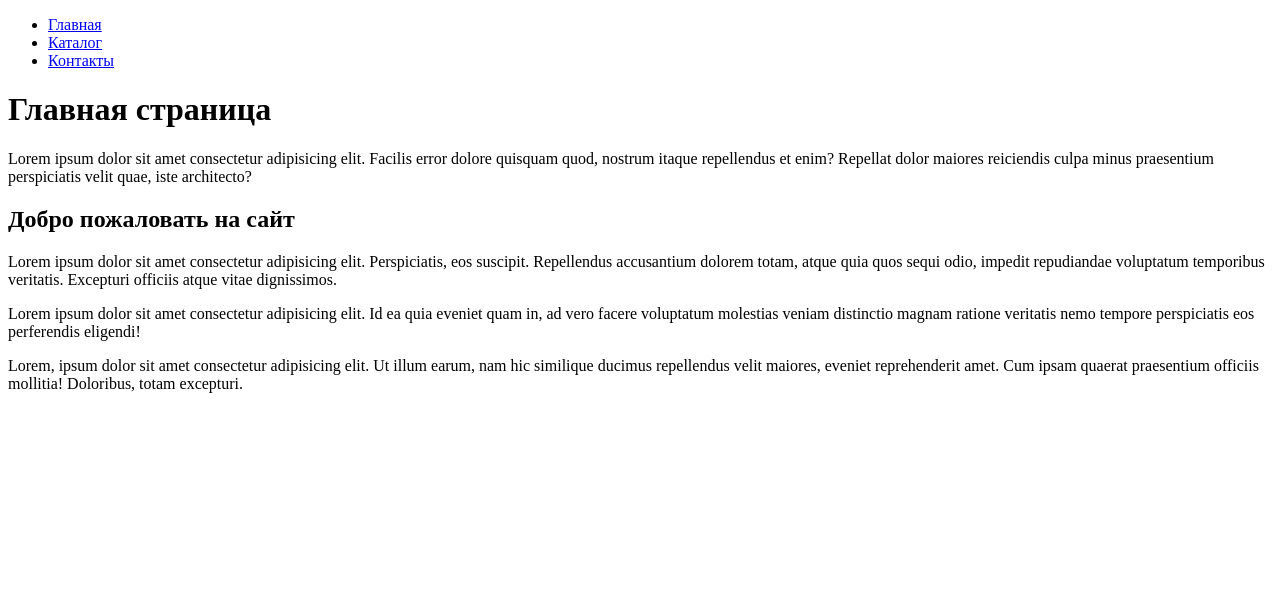
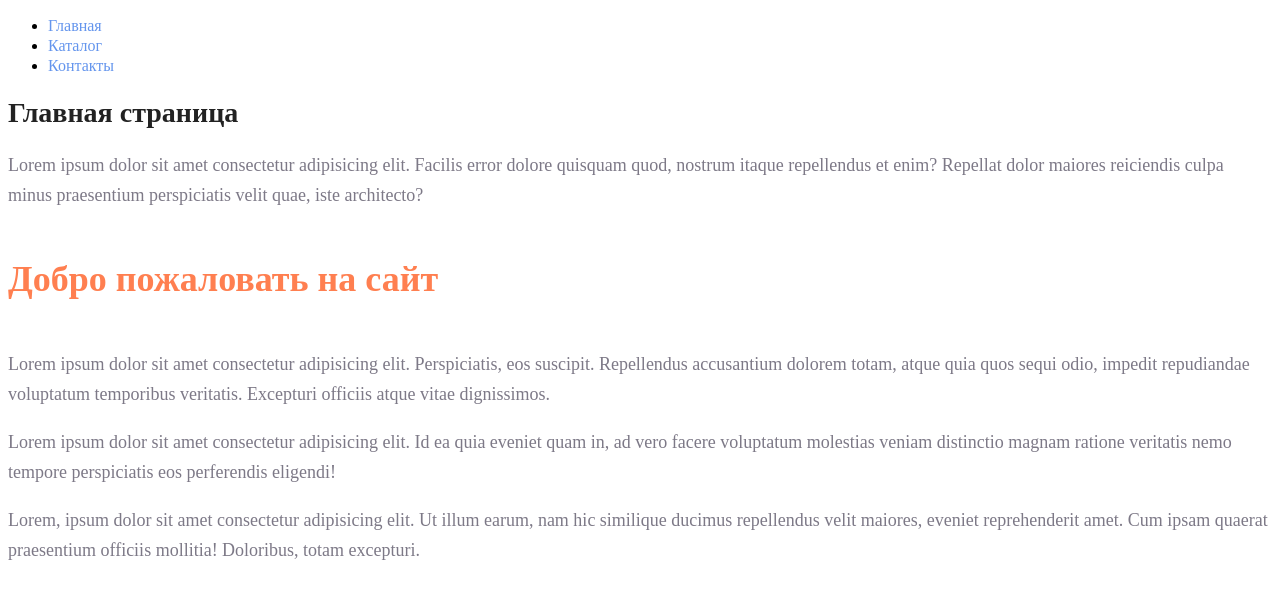
Before and after one commit to tim24ktk/gb_html_css, a plain HTML site: page index.html in a window 1280 px wide. Drawn offline with Linux system fonts and the light colour scheme.

Commit message:
second homework

```diff
--- a/index.html
+++ b/index.html
@@ -5,26 +5,27 @@
     <meta charset="UTF-8">
     <meta name="viewport" content="width=device-width, initial-scale=1.0">
     <title>Главная</title>
+    <link rel="stylesheet" href="style.css">
 </head>
 
   <body>
     <ul>
       <li>
-        <a href="#">Главная</a>
+        <a class="main-menu" href="#">Главная</a>
       </li>
       <li>
-        <a href="./catalog/catalog.html">Каталог</a>
+        <a class="main-menu" href="./catalog/catalog.html">Каталог</a>
       </li>
       <li>
-        <a href="#">Контакты</a>
+        <a class="main-menu" href="#">Контакты</a>
       </li>
     </ul>
-    <h1>Главная страница</h1>
-    <p>Lorem ipsum dolor sit amet consectetur adipisicing elit. Facilis error dolore quisquam quod, nostrum itaque repellendus et enim? Repellat dolor maiores reiciendis culpa minus praesentium perspiciatis velit quae, iste architecto?</p>
-    <h2>Добро пожаловать на сайт</h2>
-    <p>Lorem ipsum dolor sit amet consectetur adipisicing elit. Perspiciatis, eos suscipit. Repellendus accusantium dolorem totam, atque quia quos sequi odio, impedit repudiandae voluptatum temporibus veritatis. Excepturi officiis atque vitae dignissimos.</p>
-    <p>Lorem ipsum dolor sit amet consectetur adipisicing elit. Id ea quia eveniet quam in, ad vero facere voluptatum molestias veniam distinctio magnam ratione veritatis nemo tempore perspiciatis eos perferendis eligendi!</p>
-    <p>Lorem, ipsum dolor sit amet consectetur adipisicing elit. Ut illum earum, nam hic similique ducimus repellendus velit maiores, eveniet reprehenderit amet. Cum ipsam quaerat praesentium officiis mollitia! Doloribus, totam excepturi.</p>
+    <h1 class="title">Главная страница</h1>
+    <p class="paragraph">Lorem ipsum dolor sit amet consectetur adipisicing elit. Facilis error dolore quisquam quod, nostrum itaque repellendus et enim? Repellat dolor maiores reiciendis culpa minus praesentium perspiciatis velit quae, iste architecto?</p>
+    <h2 class="header">Добро пожаловать на сайт</h2>
+    <p class="paragraph">Lorem ipsum dolor sit amet consectetur adipisicing elit. Perspiciatis, eos suscipit. Repellendus accusantium dolorem totam, atque quia quos sequi odio, impedit repudiandae voluptatum temporibus veritatis. Excepturi officiis atque vitae dignissimos.</p>
+    <p class="paragraph">Lorem ipsum dolor sit amet consectetur adipisicing elit. Id ea quia eveniet quam in, ad vero facere voluptatum molestias veniam distinctio magnam ratione veritatis nemo tempore perspiciatis eos perferendis eligendi!</p>
+    <p class="paragraph">Lorem, ipsum dolor sit amet consectetur adipisicing elit. Ut illum earum, nam hic similique ducimus repellendus velit maiores, eveniet reprehenderit amet. Cum ipsam quaerat praesentium officiis mollitia! Doloribus, totam excepturi.</p>
 
   </body>
 
--- /dev/null
+++ b/style.css
@@ -0,0 +1,32 @@
+a {
+  text-decoration: none;
+}
+
+.main-menu {
+  color: cornflowerblue;
+  font-size: 16px;
+  line-height: 20px;
+}
+
+.title {
+  color: #222222;
+  font-size: 28px;
+  line-height: 36px;
+  font-weight: bold;
+}
+
+.paragraph {
+  font-style: normal;
+  font-weight: 300;
+  font-size: 18px;
+  line-height: 30px;
+  color: #7D7987;
+}
+
+.header {
+  color: coral;
+  font-style: normal;
+  font-weight: 700;
+  font-size: 36px;
+  line-height: 80px;
+}
```
Also changed, not shown: catalog/catalog.html (+12 -11 lines).
